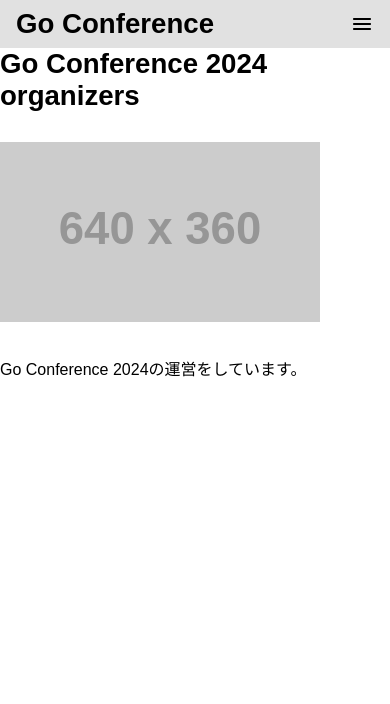
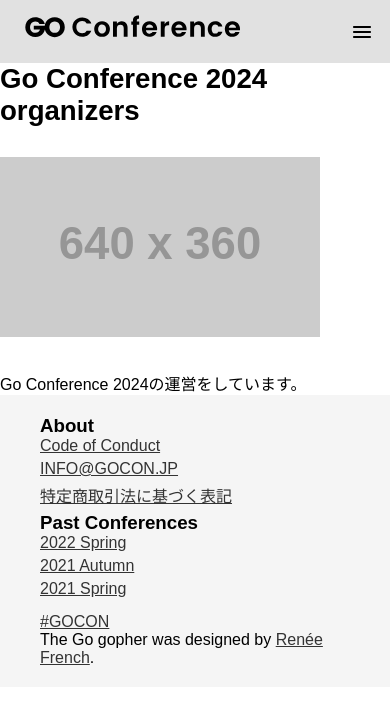
Before and after one commit to GoCon/2024, an Astro site: page /sponsors/0 in a window 390 px wide. Built offline with nearby package versions, Linux system fonts and the light colour scheme; Astro itself is replaced by a stand-in of ours; placeholder pictures from the web are drawn by us.

```diff
--- /dev/null
+++ b/src/components/Footer/index.astro
@@ -0,0 +1,83 @@
+---
+import { Image } from "astro:assets";
+---
+
+<footer class="footer-container">
+  <div class="footer-content">
+    <div class="footer-about">
+      <h3>About</h3>
+      <a href="https://go.dev/conduct">Code of Conduct</a>
+      <a href="mailto:info@gocon.jp">INFO@GOCON.JP</a>
+      <a
+        href="https://drive.google.com/file/d/1Xon1uyLT-810sxnkLMngmL67z68K3XJG/view"
+        >特定商取引法に基づく表記</a
+      >
+    </div>
+    <div class="footer-past-conferences">
+      <h3>Past Conferences</h3>
+      <a href="/2022/spring">2022 Spring</a>
+      <a href="/2021/autumn">2021 Autumn</a>
+      <a href="/2021/spring">2021 Spring</a>
+    </div>
+    <div class="footer-bottom">
+      <div class="footer-social">
+        <a href="https://twitter.com/hashtag/GOCON">#GOCON</a>
+      </div>
+      <div class="footer-credits">
+        <p>
+          The Go gopher was designed by <a
+            href="http://reneefrench.blogspot.com/">Renée French</a
+          >.
+        </p>
+      </div>
+    </div>
+  </div>
+</footer>
+
+<style>
+  .footer-container {
+    width: 100%;
+    margin: 0 auto;
+    padding: 20px;
+    background-color: #f5f5f5;
+    font-family: Arial, sans-serif;
+    box-sizing: border-box;
+  }
+
+  .footer-content {
+    max-width: 800px;
+    margin: 0 auto;
+    display: flex;
+    justify-content: space-between;
+    flex-wrap: wrap;
+  }
+
+  .footer-content a {
+    color: #333;
+    margin-bottom: 5px;
+  }
+
+  .footer-about a,
+  .footer-past-conferences a {
+    display: block;
+  }
+
+  @media (max-width: 800px) {
+    .footer-content {
+      width: auto;
+      padding: 0 20px;
+    }
+
+    .footer-about,
+    .footer-past-conferences,
+    .footer-bottom {
+      flex-basis: 100%;
+      margin-right: 0;
+    }
+
+    .footer-past-conference,
+    .footer-bottom {
+      margin-top: 10px;
+    }
+  }
+</style>
--- a/src/components/Header/index.astro
+++ b/src/components/Header/index.astro
@@ -1,10 +1,12 @@
 ---
+import { Image } from "astro:assets";
 import Hamburger from "./hamburger.astro";
+import banner from "../../assets/goconference.svg";
 ---
 
 <header class="container">
   <div class="wrapper">
-    <h1><a href="/">Go Conference</a></h1>
+    <h1><a href="/"><Image src={banner} alt="Go Conference" /></a></h1>
     <Hamburger id="toggle" />
   </div>
   <nav id="navigation" class="collapsed">
--- a/src/layouts/Base.astro
+++ b/src/layouts/Base.astro
@@ -2,6 +2,7 @@
 import { siteName } from "../domain/constants";
 import { getLangFromUrl } from "../i18n/utils";
 import Header from "../components/Header/index.astro";
+import Footer from "../components/Footer/index.astro";
 import "../styles/global.css";
 
 interface Props {
@@ -28,5 +29,6 @@
   <body>
     <Header />
     <slot />
+    <Footer />
   </body>
 </html>
```
Also changed, not shown: src/pages/index.astro (+122 -2 lines), src/assets/goconference.svg (added).
